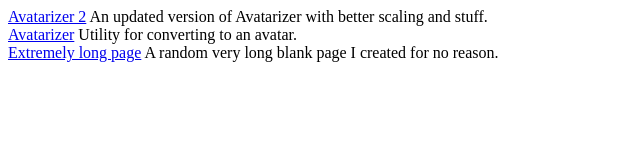
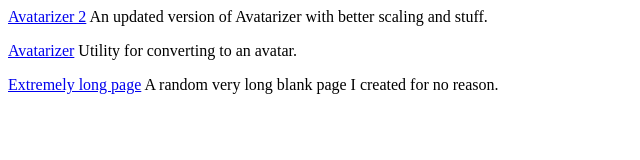
Before and after one commit to EpicCakeKing/epiccakeking.github.io, a plain HTML site: page index.html in a window 1280 px wide. Shown: the whole page, without its empty margins (0-640 px from the left). Drawn offline with Linux system fonts and the light colour scheme.

Commit message:
A few random changes.

```diff
--- a/index.html
+++ b/index.html
@@ -4,8 +4,8 @@
     </style>
   </head>
   <body>
-    <a href='/avatarizer2.html'>Avatarizer 2</a> An updated version of Avatarizer with better scaling and stuff.<br>
-    <a href='/avatarizer.html'>Avatarizer</a> Utility for converting to an avatar.<br>
-    <a href='/extremely-long-page/long.svg'>Extremely long page</a> A random very long blank page I created for no reason.
+    <p><a href='/avatarizer2.html'>Avatarizer 2</a> An updated version of Avatarizer with better scaling and stuff.</p>
+    <p><a href='/avatarizer.html'>Avatarizer</a> Utility for converting to an avatar.</p>
+    <p><a href='/extremely-long-page/long.svg'>Extremely long page</a> A random very long blank page I created for no reason.</p>
   </body>
 </html>
```
Also changed, not shown: avatarizer.html (+6 -1 lines), avatarizer2.html (+1 -1 lines).
